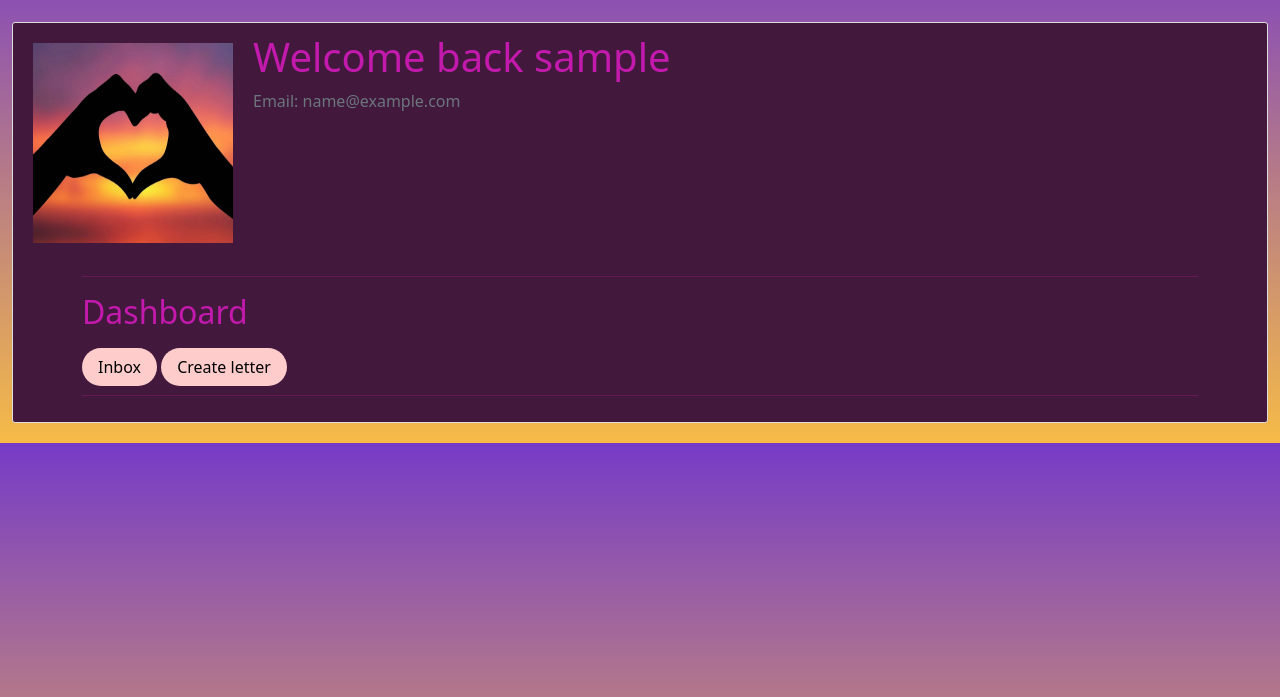
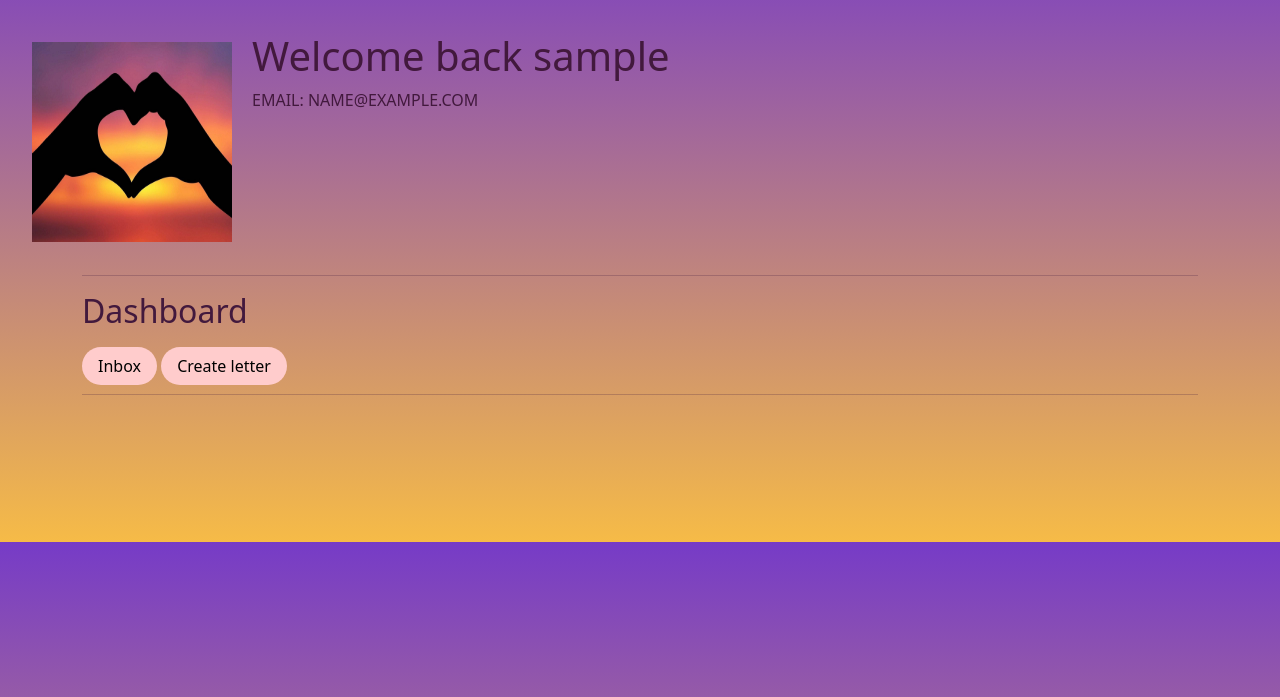
Before and after one commit to nellymaw/hackathon-love-team7, a Django app: page /profile/ in a window 1280 px wide. Shown: the part 90-787 px from the top of the page. Run offline with Django 3.2, Linux system fonts and the light colour scheme; the visitor is signed in with stand-in values (Sample User, id 1); some libraries are stand-ins or nearby versions; some web fonts are replaced.

Commit message:
Change style on profile

```diff
--- a/message_in_a_bottle/settings.py
+++ b/message_in_a_bottle/settings.py
@@ -28,7 +28,7 @@ TEMPLATES_DIR = os.path.join(BASE_DIR, 'templates')
 SECRET_KEY = os.environ.get('SECRET_KEY')
 
 # SECURITY WARNING: don't run with debug turned on in production!
-DEBUG = False
+DEBUG = True
 
 ALLOWED_HOSTS = ['hackathon-love-team7.herokuapp.com', 'pipeline-love-team7-staging.herokuapp.com', 'localhost']
 
--- a/static/home/css/main.css
+++ b/static/home/css/main.css
@@ -284,7 +284,7 @@ textarea.input-box.input-lg{
 
 /*----------Profile Sytle-----------*/
 .hr-class, .info-class{
-    color: #c31aad;
+    color: #42193d;
 }
 
 .profile-pic{
@@ -296,21 +296,23 @@ textarea.input-box.input-lg{
   }
 
   .content-profile-section{
-    background: #42193d;
     padding: 10px 20px;
-    border: 1px solid #dddddd;
-    border-radius: 3px;
     margin-top: 22px;
     margin-bottom: 20px;
   }
 
+  .dashboard-email {
+      text-transform: uppercase;
+      color: #42193d;
+  }
+
 
   .article-title {
-    color: #c31aad;
+    color: #42193d;
   }
 
   a.article-title:hover {
-    color: #428bca;
+    color: #FFCCCC;
     text-decoration: none;
   }
 
@@ -331,7 +333,7 @@ textarea.input-box.input-lg{
   }
 
   .article-metadata a:hover {
-    color: #c31aad;
+    color: #42193d;
     text-decoration: none;
   }
 
@@ -343,15 +345,15 @@ textarea.input-box.input-lg{
 
   .account-heading {
     font-size: 2.5rem;
-    color: #c31aad;
+    color: #42193d;
   }
 
   .profile-title{
-      color: #c31aad;
+      color: #42193d;
   }
 
   #profile-username{
-      color: #c31aad;
+      color: #42193d;
   }
 
 
--- a/templates/profiles/inbox.html
+++ b/templates/profiles/inbox.html
@@ -2,7 +2,7 @@
 {% load static %}
 {% block content %}
 
-<div class="basic-wrapper">
+<div class="basic-wrapper form-background">
     <h1 id="inbox-username">{{user.username}}'s inbox</h1>
     <div class="button-wrapper">
         <div id="btn-all" class="btn btn-info">All</div>
--- a/templates/profiles/profile.html
+++ b/templates/profiles/profile.html
@@ -3,7 +3,8 @@
 {% load crispy_forms_tags %}
 
 {% block extra_css %}
-    <link rel="stylesheet" href="https://cdn.jsdelivr.net/npm/bootstrap@4.0.0/dist/css/bootstrap.min.css" integrity="sha384-Gn5384xqQ1aoWXA+058RXPxPg6fy4IWvTNh0E263XmFcJlSAwiGgFAW/dAiS6JXm" crossorigin="anonymous">
+<link rel="stylesheet" href="https://cdn.jsdelivr.net/npm/bootstrap@4.0.0/dist/css/bootstrap.min.css"
+    integrity="sha384-Gn5384xqQ1aoWXA+058RXPxPg6fy4IWvTNh0E263XmFcJlSAwiGgFAW/dAiS6JXm" crossorigin="anonymous">
 
 <link rel="stylesheet" href="https://cdnjs.cloudflare.com/ajax/libs/twitter-bootstrap/4.5.0/css/bootstrap.min.css">
 <!--Fontawesome-->
@@ -15,13 +16,15 @@
 {% endblock %}
 
 {% block content %}
+<div class="form-background">
     <div class="container-fluid">
         <div class="content-profile-section">
             <div class="media">
                 <img class="profile-pic" src="{{ user.profile.image.url }}">
                 <div class="media-body">
-            <h2 class="account-heading"> Welcome back <span id="profile-username">{{ user.username }}</span></h2>
-            <p class="text-secondary">Email: {{ user.email }}</p>
+                    <h2 class="account-heading"> Welcome back <span id="profile-username">{{ user.username }}</span>
+                    </h2>
+                    <p class="dashboard-email">Email: {{ user.email }}</p>
 
                 </div>
             </div>
@@ -41,11 +44,12 @@
                         <h2 class="profile-title logo-font mb-4">Dashboard</h2>
                         <div class="letter-btns">
                             <a class="letter-btn" style="background-color: #ffcccc;" href="{% url 'inbox' %}">Inbox</a>
-                <a class="letter-btn" style="background-color: #ffcccc;" href="{% url 'addletter' %}">Create letter</a>
+                            <a class="letter-btn" style="background-color: #ffcccc;" href="{% url 'addletter' %}">Create
+                                letter</a>
                         </div>
                         <hr class="hr-class">
                     </div>
                 </div>
-
+            </div>
         </div>
         {% endblock %}
```
Lines whose indentation alone changed are shown as unchanged.
